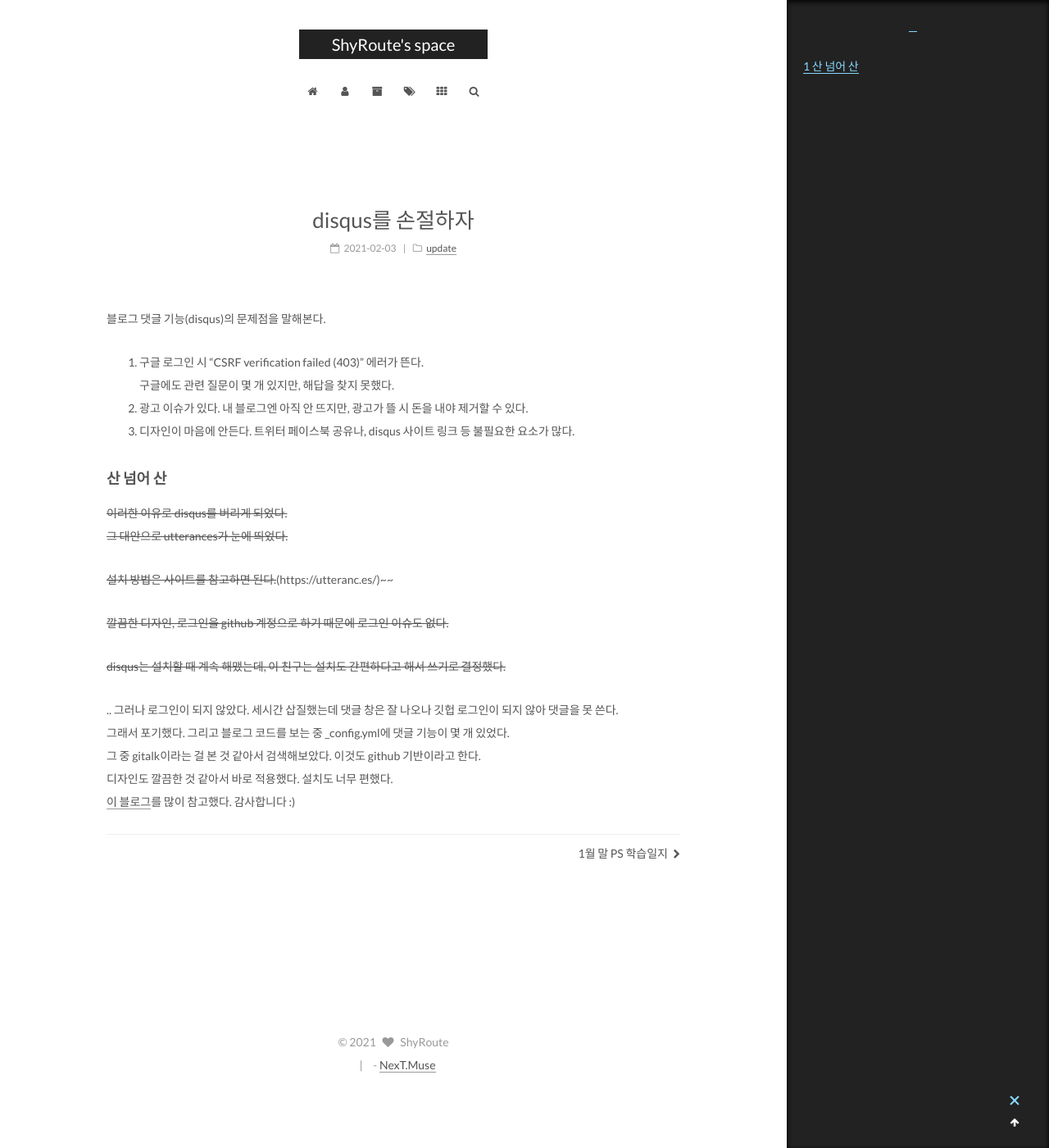
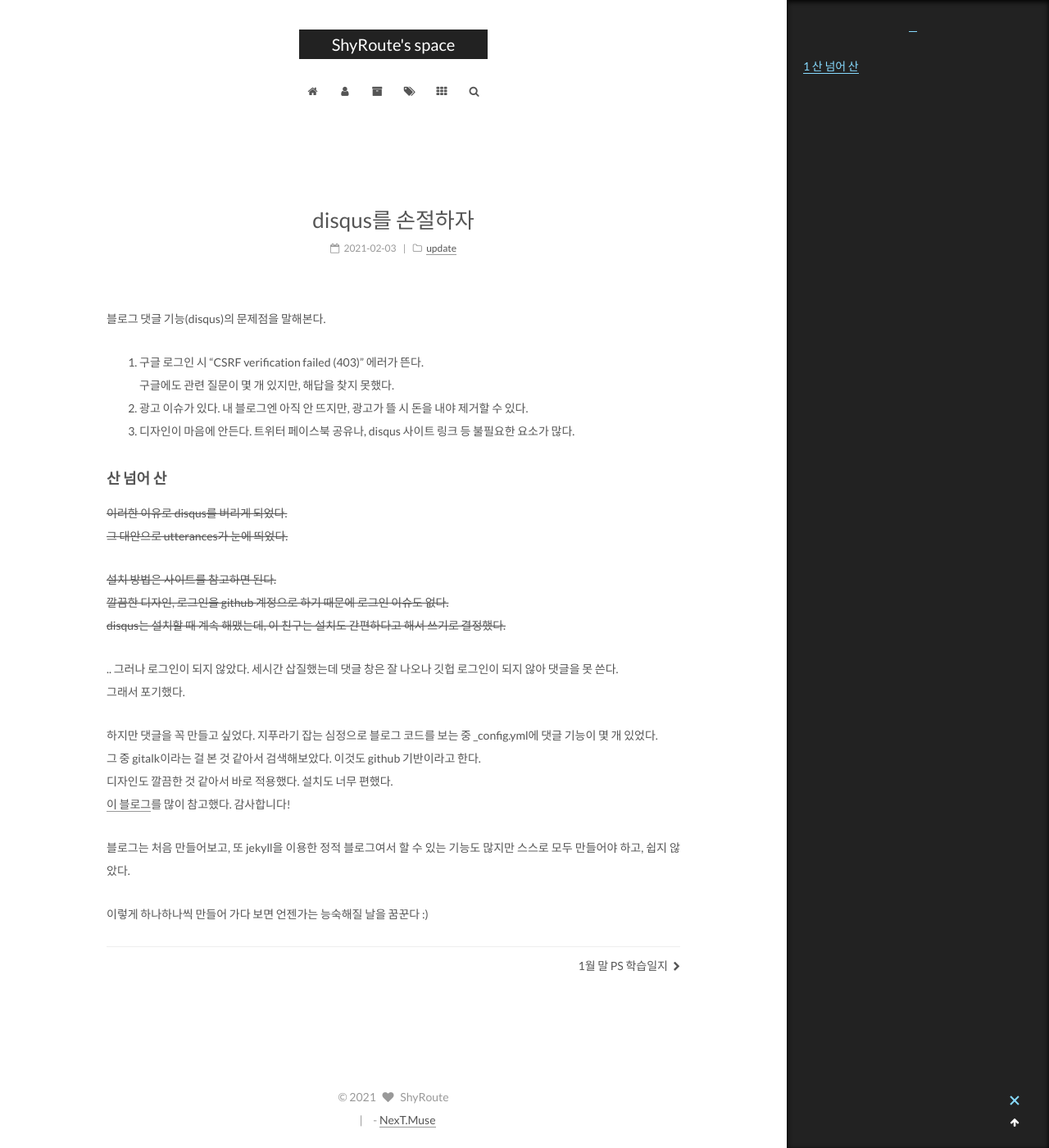
Before and after one commit to ShyRoute/ShyRoute.github.io, a Jekyll site: the page built from _posts/2021-02-03-blogupdate.md, in a window 1280 px wide and 1400 px high, scrolled down 67 px. Shown: the whole window at 82% size. Built offline with Jekyll 4.4.1, drawn with Linux system fonts in a browser that asks for light colours; comment, search, counter and statistics services are not loaded.

Commit message:
Update 2021-02-03-blogupdate.md

```diff
--- a/_posts/2021-02-03-blogupdate.md
+++ b/_posts/2021-02-03-blogupdate.md
@@ -20,14 +20,18 @@ tags:
 ~~이러한 이유로 disqus를 버리게 되었다.~~
 ~~그 대안으로 utterances가 눈에 띄었다.~~
 
-~~설치 방법은 사이트를 참고하면 된다.~~(https://utteranc.es/)~~
-
+~~설치 방법은 사이트를 참고하면 된다.~~
 ~~깔끔한 디자인, 로그인을 github 계정으로 하기 때문에 로그인 이슈도 없다.~~
-
 ~~disqus는 설치할 때 계속 해맸는데, 이 친구는 설치도 간편하다고 해서 쓰기로 결정했다.~~
 
 .. 그러나 로그인이 되지 않았다. 세시간 삽질했는데 댓글 창은 잘 나오나 깃헙 로그인이 되지 않아 댓글을 못 쓴다.
-그래서 포기했다. 그리고 블로그 코드를 보는 중 _config.yml에 댓글 기능이 몇 개 있었다.
+그래서 포기했다.
+
+하지만 댓글을 꼭 만들고 싶었다. 지푸라기 잡는 심정으로 블로그 코드를 보는 중 _config.yml에 댓글 기능이 몇 개 있었다.
 그 중 gitalk이라는 걸 본 것 같아서 검색해보았다. 이것도 github 기반이라고 한다.
 디자인도 깔끔한 것 같아서 바로 적용했다. 설치도 너무 편했다.
-[이 블로그](https://extracold1209.github.io/2019/12/31/use-gittalk)를 많이 참고했다. 감사합니다 :)
+[이 블로그](https://extracold1209.github.io/2019/12/31/use-gittalk)를 많이 참고했다. 감사합니다!
+
+블로그는 처음 만들어보고, 또 jekyll을 이용한 정적 블로그여서 할 수 있는 기능도 많지만 스스로 모두 만들어야 하고, 쉽지 않았다.
+
+이렇게 하나하나씩 만들어 가다 보면 언젠가는 능숙해질 날을 꿈꾼다 :)
```
